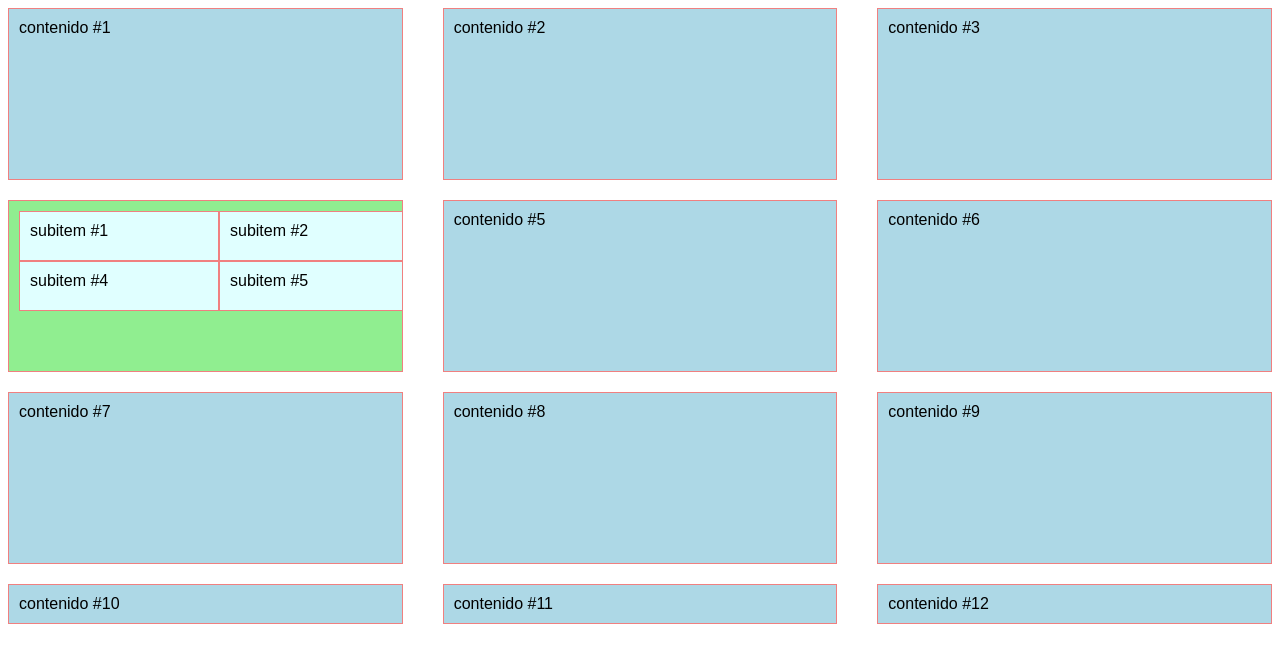
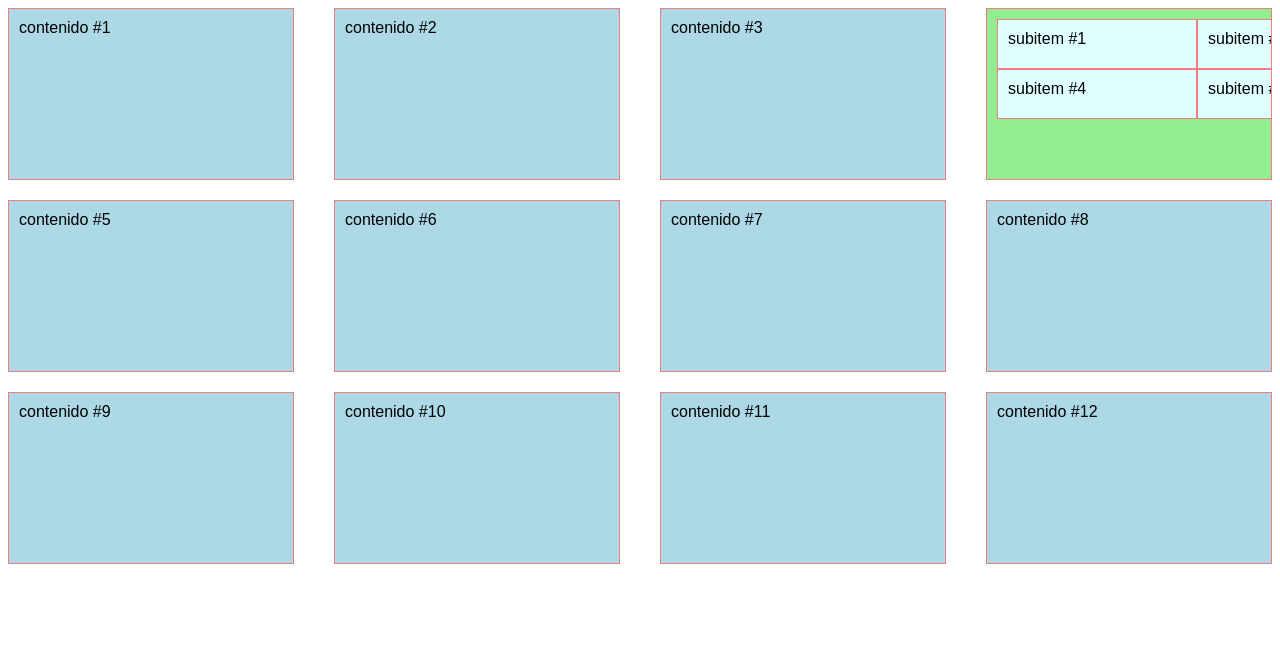
Before and after one commit to LizethVictoria20/CSS-Grid, a plain HTML site: page index.html in a window 1280 px wide. Drawn offline with Linux system fonts and the light colour scheme.

Commit message:
Funcion repeat() para filas y columnas

```diff
--- a/index.html
+++ b/index.html
@@ -10,7 +10,7 @@
     .container{
       display: grid;
       /*grid-template: filas / columnas*/
-      grid-template: 1fr 1fr 1fr / 1fr 1fr 1fr;
+      grid-template: repeat(3, 1fr) / repeat(4, 1fr);
        /*grid-gap: filas columnas*/
        grid-gap: 20px 40px;
 
```
